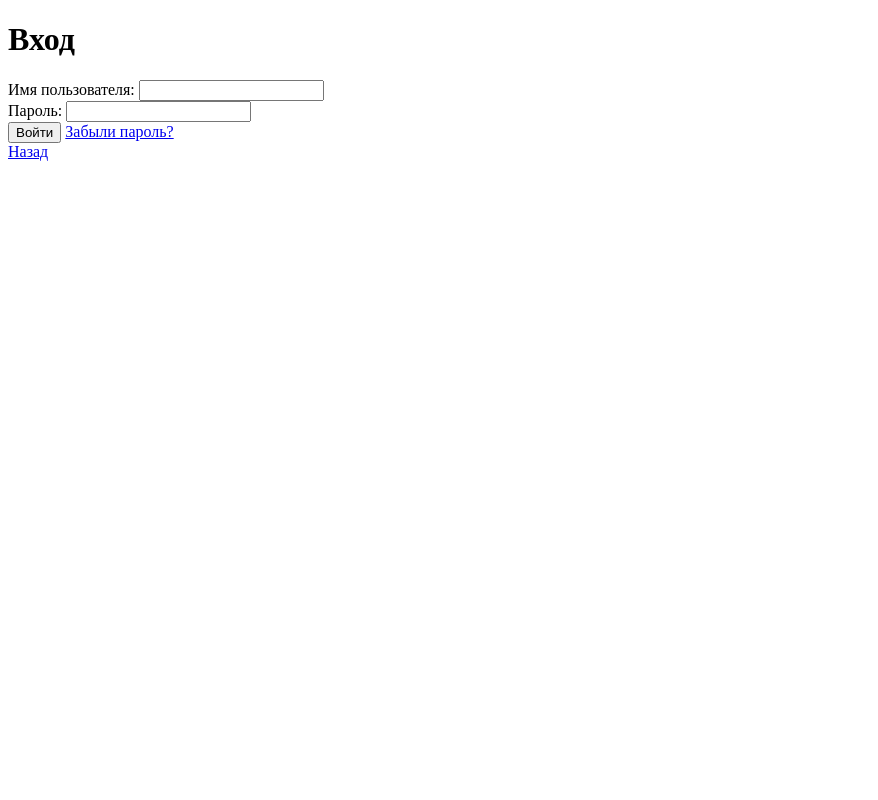
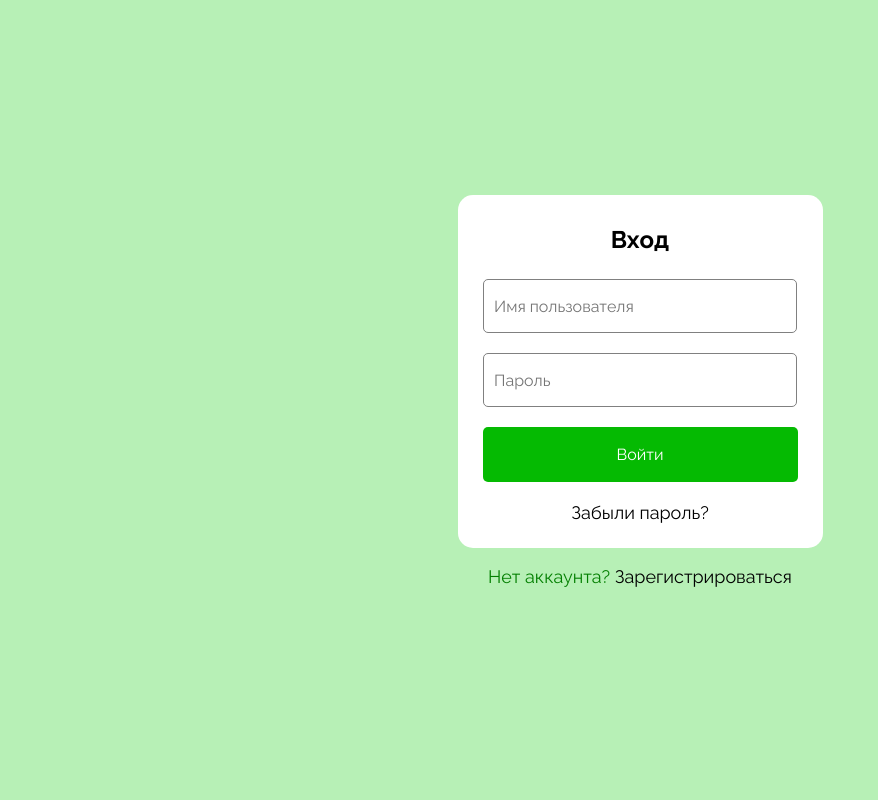
Before and after one commit to BYulia911/run_sphere, a Flask app: page /login in a window 1280 px wide. Shown: the whole page, without its empty margins (0-878 px from the left). Run offline with Flask 3, Linux system fonts and the light colour scheme.

Commit message:
Front для страницы авторизации

```diff
--- /dev/null
+++ b/static/login.css
@@ -0,0 +1,71 @@
+@import url('https://fonts.googleapis.com/css2?family=Raleway:ital,wght@0,100..900;1,100..900&display=swap');
+
+html, body {
+    height: 100%;
+    margin: 0;
+}
+
+body {
+    display: flex;
+    flex-direction: column;
+    justify-content: center;
+    align-items: center;
+    background-color: #b7f0b6;
+}
+
+body, input, button {
+    font-family: 'Raleway', sans-serif;
+}
+
+form {
+    display: flex;
+    flex-direction: column;
+    align-items: center;
+    gap: 20px;
+    padding: 25px;
+    border-radius: 15px;
+    background-color: white;
+}
+
+h2 {
+    margin: 5px;
+}
+
+input {
+    height: 50px;
+    width: 300px;
+    font-size: 16px;
+    padding-left: 10px;
+    border: gray 1px solid;
+}
+
+input, button {
+    border-radius: 5px;
+}
+
+button {
+    height: 55px;
+    width: 315px;
+    border: 0px;
+    color: white;
+    font-size: 16px;
+    background-color: #05ba02;
+}
+
+a {
+    color: black;
+    font-size: 18px;
+    text-decoration: none;
+}
+
+a:hover {
+    text-decoration: underline;
+}
+
+p {
+    color: #037f01;
+}
+
+p, p a {
+    font-size: 18px;
+}
--- a/templates/login.html
+++ b/templates/login.html
@@ -3,20 +3,17 @@
 <head>
     <meta charset="UTF-8">
     <meta name="viewport" content="width=device-width, initial-scale=1.0">
+    <link rel="stylesheet" href="{{ url_for('static', filename='login.css') }}">
     <title>Вход</title>
 </head>
 <body>
-    <h1>Вход</h1>
     <form method="POST">
-        <label for="username">Имя пользователя:</label>
-        <input type="text" id="username" name="username" required>
-        <br>
-        <label for="password">Пароль:</label>
-        <input type="password" id="password" name="password" required>
-        <br>
+        <h2>Вход</h2>
+        <input type="text" id="username" name="username" placeholder="Имя пользователя" required>
+        <input type="password" id="password" name="password" placeholder="Пароль" required>
         <button type="submit">Войти</button>
         <a href="/reset">Забыли пароль?</a>
     </form>
-    <a href="/">Назад</a>
+    <p>Нет аккаунта? <a href="/register">Зарегистрироваться</a></p>
 </body>
 </html>
```
